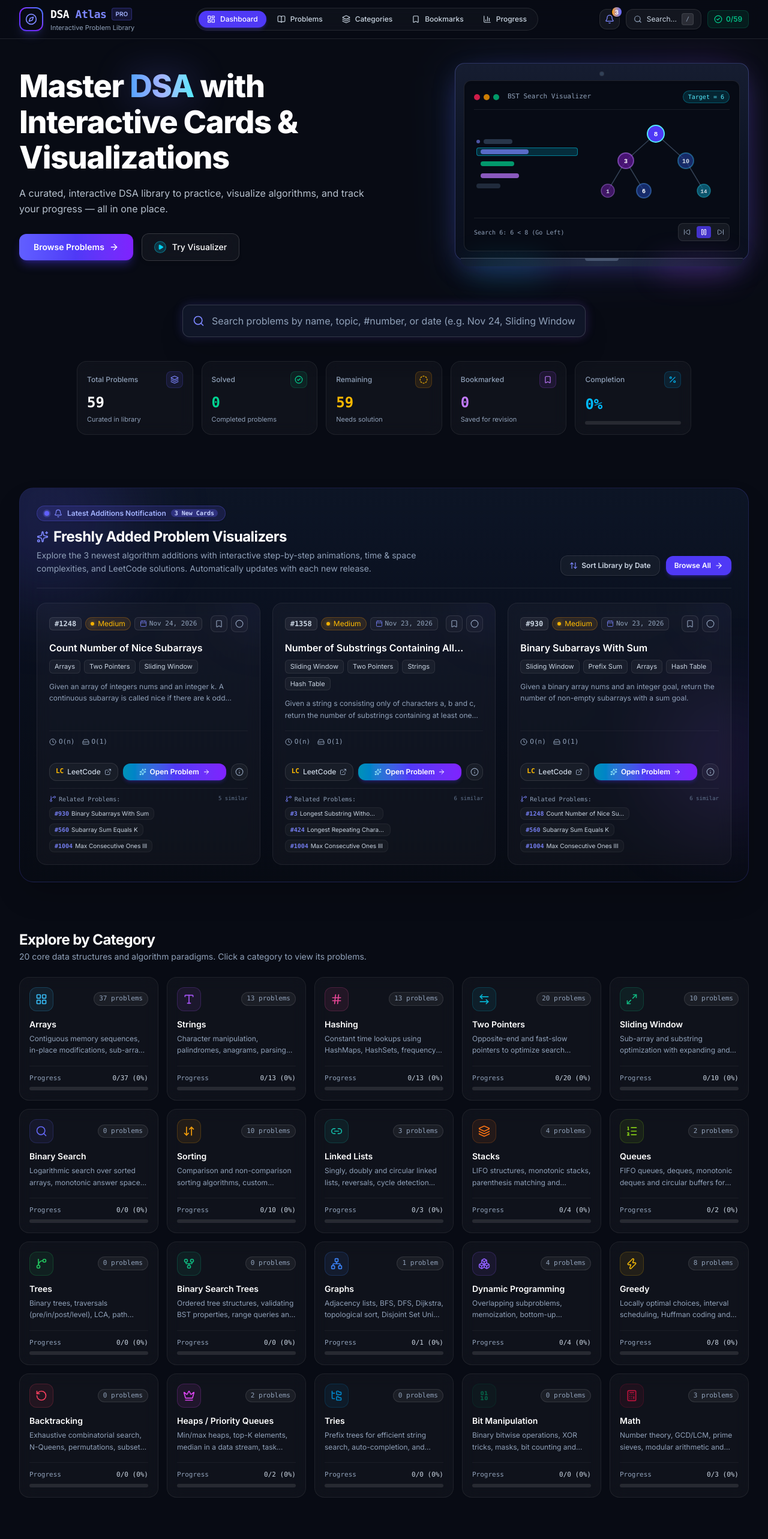
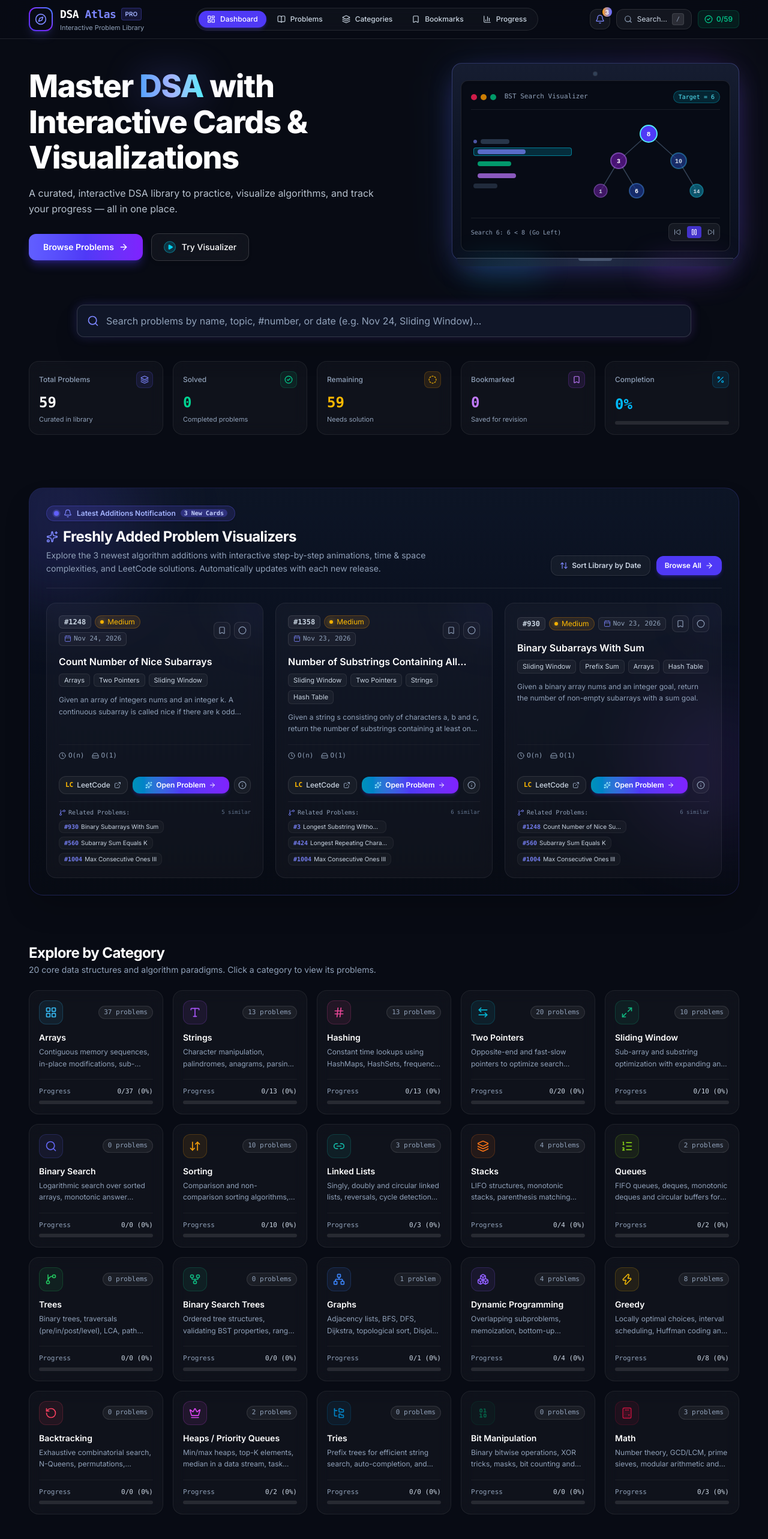
Before and after one commit to ashrithBalaji456/DSA_CARD_VISUALIZER, a React (Vite) app: page / in a window 1280 px wide. Shown: the top 2566 px of the page at 60% size. Built offline with nearby package versions, Linux system fonts and the light colour scheme.

Commit message:
Expand widescreen container widths to max-w-[1720px] and eliminate wasted margins

```diff
--- a/src/App.tsx
+++ b/src/App.tsx
@@ -258,7 +258,7 @@ export function App() {
             />
 
             {/* Featured Problems Section */}
-            <section className="max-w-7xl mx-auto px-4 sm:px-6 lg:px-8 py-6">
+            <section className="max-w-[1720px] mx-auto px-4 sm:px-6 lg:px-8 xl:px-12 py-6">
               <div className="flex flex-col sm:flex-row sm:items-center justify-between gap-3 mb-6">
                 <div>
                   <h2 className="text-xl sm:text-2xl font-bold text-white tracking-tight flex items-center gap-2">
@@ -298,7 +298,7 @@ export function App() {
 
         {/* TAB: PROBLEMS (Complete Library with Full Filters) */}
         {activeTab === 'problems' && (
-          <div className="max-w-7xl mx-auto px-4 sm:px-6 lg:px-8 pt-8 space-y-6">
+          <div className="max-w-[1720px] mx-auto px-4 sm:px-6 lg:px-8 xl:px-12 pt-8 space-y-6">
             {/* Page Title & Breadcrumb */}
             <div className="flex flex-col sm:flex-row sm:items-center justify-between gap-4">
               <div>
@@ -379,7 +379,7 @@ export function App() {
 
         {/* TAB: BOOKMARKS */}
         {activeTab === 'bookmarks' && (
-          <div className="max-w-7xl mx-auto px-4 sm:px-6 lg:px-8 pt-8 space-y-6">
+          <div className="max-w-[1720px] mx-auto px-4 sm:px-6 lg:px-8 xl:px-12 pt-8 space-y-6">
             <div className="flex items-center justify-between gap-4">
               <div>
                 <h1 className="text-2xl sm:text-3xl font-extrabold text-white tracking-tight flex items-center gap-2.5">
@@ -477,7 +477,7 @@ export function App() {
 
       {/* Footer */}
       <footer className="border-t border-white/5 bg-[#080B14]/90 py-8 px-4 sm:px-6 lg:px-8 text-center text-xs text-slate-500 font-mono">
-        <div className="max-w-7xl mx-auto flex flex-col sm:flex-row items-center justify-between gap-4">
+        <div className="max-w-[1720px] mx-auto px-4 sm:px-6 lg:px-8 xl:px-12 flex flex-col sm:flex-row items-center justify-between gap-4">
           <div className="flex items-center gap-2">
             <Compass className="w-4 h-4 text-indigo-400" />
             <span className="text-slate-300 font-bold">DSA Atlas</span>
--- a/src/components/CategoryGrid.tsx
+++ b/src/components/CategoryGrid.tsx
@@ -14,7 +14,7 @@ export const CategoryGrid: React.FC<Props> = ({
   getCategoryStats,
 }) => {
   return (
-    <section className="max-w-7xl mx-auto px-4 sm:px-6 lg:px-8 py-6">
+    <section className="max-w-[1720px] mx-auto px-4 sm:px-6 lg:px-8 xl:px-12 py-6">
       <div className="flex flex-col sm:flex-row sm:items-center justify-between gap-3 mb-6">
         <div>
           <h2 className="text-xl sm:text-2xl font-bold text-white tracking-tight">
@@ -35,7 +35,7 @@ export const CategoryGrid: React.FC<Props> = ({
         )}
       </div>
 
-      <div className="grid grid-cols-1 sm:grid-cols-2 md:grid-cols-3 lg:grid-cols-4 xl:grid-cols-5 gap-3.5">
+      <div className="grid grid-cols-1 sm:grid-cols-2 md:grid-cols-3 lg:grid-cols-4 xl:grid-cols-5 2xl:grid-cols-6 gap-3.5 sm:gap-4">
         {CATEGORIES.map((cat) => {
           const stats = getCategoryStats(cat.name);
           return (
--- a/src/components/Header.tsx
+++ b/src/components/Header.tsx
@@ -91,7 +91,7 @@ export const Header: React.FC<Props> = ({
 
   return (
     <header className="sticky top-0 z-40 w-full border-b border-white/10 bg-[#080B14]/85 backdrop-blur-xl">
-      <div className="max-w-7xl mx-auto px-4 sm:px-6 lg:px-8 h-16 flex items-center justify-between gap-4">
+      <div className="max-w-[1720px] mx-auto px-4 sm:px-6 lg:px-8 xl:px-12 h-16 flex items-center justify-between gap-4">
         {/* Logo */}
         <button
           onClick={() => handleNavClick('dashboard')}
--- a/src/components/Hero.tsx
+++ b/src/components/Hero.tsx
@@ -59,7 +59,7 @@ export const Hero: React.FC<Props> = ({
   const stepInfo = searchSteps[currentStep];
 
   return (
-    <section className="relative pt-6 sm:pt-10 pb-8 px-4 sm:px-6 lg:px-8 max-w-7xl mx-auto overflow-hidden">
+    <section className="relative pt-6 sm:pt-10 pb-8 px-4 sm:px-6 lg:px-8 xl:px-12 max-w-[1720px] mx-auto overflow-hidden">
       {/* Dynamic Background Neon Waves & Lighting */}
       <div className="absolute top-10 left-10 w-[550px] h-[350px] bg-gradient-to-tr from-blue-600/15 via-indigo-600/15 to-transparent blur-[140px] rounded-full pointer-events-none -z-10" />
       <div className="absolute top-1/4 right-5 w-[500px] h-[380px] bg-gradient-to-bl from-purple-600/18 via-fuchsia-600/12 to-transparent blur-[140px] rounded-full pointer-events-none -z-10" />
@@ -113,7 +113,7 @@ export const Hero: React.FC<Props> = ({
           <div className="absolute inset-0 bg-gradient-to-r from-blue-500/20 via-indigo-500/20 to-purple-500/20 rounded-3xl blur-2xl transform -rotate-2 scale-95 pointer-events-none" />
 
           {/* Laptop Container with gentle perspective styling */}
-          <div className="relative w-full max-w-[490px] group select-none">
+          <div className="relative w-full max-w-[540px] group select-none">
 
             {/* Laptop Screen Bezel */}
             <div className="relative rounded-2xl bg-gradient-to-b from-[#161d31] via-[#0d1424] to-[#0a0f1d] p-3 sm:p-3.5 border border-indigo-400/30 shadow-[0_15px_45px_-10px_rgba(99,102,241,0.35)] backdrop-blur-2xl">
@@ -356,7 +356,7 @@ export const Hero: React.FC<Props> = ({
       </div>
 
       {/* GLOBAL SEARCH BAR */}
-      <div className="max-w-2xl mx-auto mb-10">
+      <div className="w-full max-w-4xl lg:max-w-5xl mx-auto mb-10">
         <div className="relative group">
           <div className="absolute -inset-0.5 bg-gradient-to-r from-indigo-500/30 to-violet-500/30 rounded-2xl blur-sm opacity-60 group-hover:opacity-100 transition duration-300" />
           <div className="relative flex items-center bg-[#101727]/90 border border-white/15 rounded-xl shadow-2xl backdrop-blur-xl px-4 py-3.5 transition-all focus-within:border-indigo-400/80">
@@ -381,7 +381,7 @@ export const Hero: React.FC<Props> = ({
       </div>
 
       {/* STATS CARDS ROW */}
-      <div className="grid grid-cols-2 sm:grid-cols-3 lg:grid-cols-5 gap-3.5 max-w-5xl mx-auto">
+      <div className="grid grid-cols-2 sm:grid-cols-3 lg:grid-cols-5 gap-3.5 sm:gap-4 w-full mx-auto">
         {/* Total Problems */}
         <div
           onClick={() => onSelectFilter && onSelectFilter('all')}
--- a/src/components/LatestAdditionsNotification.tsx
+++ b/src/components/LatestAdditionsNotification.tsx
@@ -36,7 +36,7 @@ export const LatestAdditionsNotification: React.FC<Props> = ({
   if (!latestProblems || latestProblems.length === 0) return null;
 
   return (
-    <section className="max-w-7xl mx-auto px-4 sm:px-6 lg:px-8 py-4">
+    <section className="max-w-[1720px] mx-auto px-4 sm:px-6 lg:px-8 xl:px-12 py-4">
       {/* Outer notification glass card wrapper */}
       <div className="relative rounded-3xl border border-indigo-500/20 bg-gradient-to-b from-[#0e1628]/90 via-[#0a0f1d]/90 to-[#080B14]/90 p-5 sm:p-7 backdrop-blur-xl shadow-2xl overflow-hidden group">
         {/* Ambient background glow accents */}
--- a/src/components/ProblemGrid.tsx
+++ b/src/components/ProblemGrid.tsx
@@ -51,7 +51,7 @@ export const ProblemGrid: React.FC<Props> = ({
   }
 
   return (
-    <div className="grid grid-cols-1 md:grid-cols-2 lg:grid-cols-3 gap-5">
+    <div className="grid grid-cols-1 md:grid-cols-2 lg:grid-cols-3 2xl:grid-cols-4 gap-5 sm:gap-6">
       {problems.map((problem) => (
         <ProblemCard
           key={problem.id}
--- a/src/components/ProgressDashboard.tsx
+++ b/src/components/ProgressDashboard.tsx
@@ -75,7 +75,7 @@ export const ProgressDashboard: React.FC<Props> = ({
   };
 
   return (
-    <div className="max-w-7xl mx-auto px-4 sm:px-6 lg:px-8 py-8 space-y-8">
+    <div className="max-w-[1720px] mx-auto px-4 sm:px-6 lg:px-8 xl:px-12 py-8 space-y-8">
       {/* Dashboard Top Banner */}
       <div className="flex flex-col md:flex-row md:items-center justify-between gap-4">
         <div>
```
